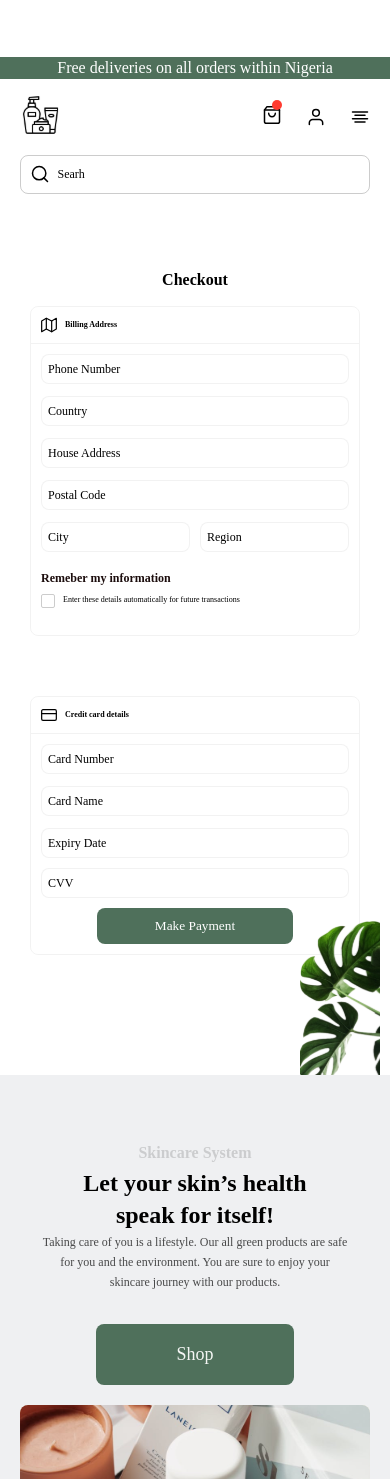
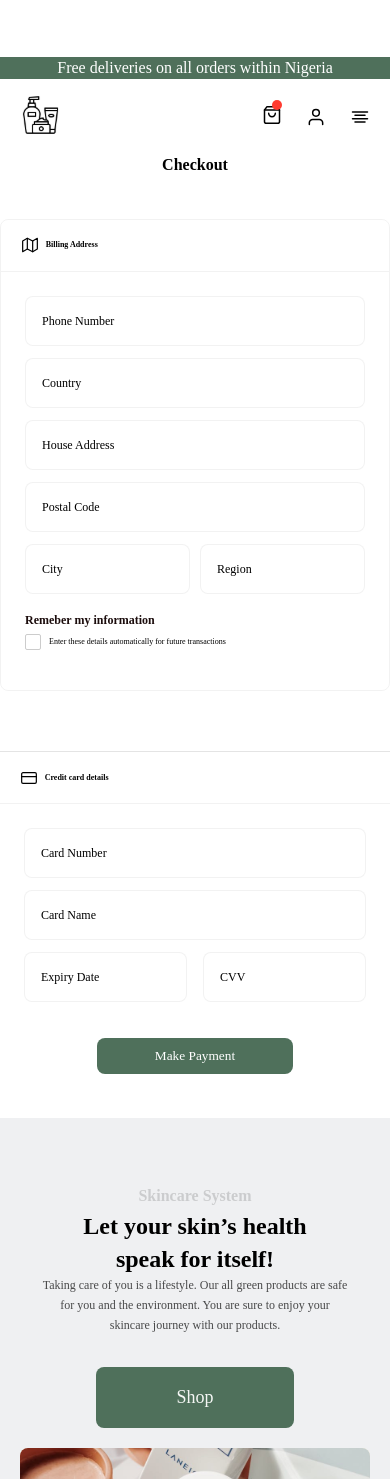
Before and after one commit to rajiss-ctrl/hng-stage-2-task, a React (Vite) app: page /checkout-form in a window 390 px wide. Shown: the top 1479 px of the page. Built offline with nearby package versions, Linux system fonts and the light colour scheme.

Commit message:
responsiveness

```diff
--- a/src/components/NavBar.jsx
+++ b/src/components/NavBar.jsx
@@ -38,7 +38,7 @@ const NavBar = () => {
         <li className='hover-action'> Contact</li>
       </ul>
       <div className="nav-item-right">
-      <div className="search">
+      <div  className={`search`}>
         <img src={Search} alt="" />
         <input placeholder='Searh' type="text" />
       </div>
@@ -56,7 +56,7 @@ const NavBar = () => {
       </div>
 
     </nav>
-      <div className="search-mobile">
+      <div  className={`${location.pathname === "/checkout-form" || location.pathname === "/cart-preview-page" ? "search-mobile-none" : "search-mobile"}`}>
         <img src={Search} alt="" />
         <input placeholder='Searh' type="text" />
       </div>
--- a/src/global.css
+++ b/src/global.css
@@ -98,7 +98,7 @@ nav ul{
   gap: 40px;
   border: none;
 }
-.search-mobile{
+.search-mobile,.search-mobile-none{
   display: none;
 }
 nav ul,nav .nav-item-right,
@@ -646,7 +646,9 @@ line-height: 16.2px;
     border-radius: 8px;
     border: 1px solid rgba(0, 0, 0, 0.2);
   }
-
+.search-mobile-none{
+  display: none;
+}
   .search-mobile input {
     outline: none;
     border: none;
--- a/src/pages/CartPreviewPage.css
+++ b/src/pages/CartPreviewPage.css
@@ -388,8 +388,12 @@ td.td-flex .title-size span {
 /* Responsive CSS */
 
 @media (max-width: 1024px) {
+  .cartpreview-wrap{
+    padding: 0 30px 0 0;
+    gap: 20px;
+}
   .product {
-    width: 80%;
+    width: 60%;
   }
 
   th, td {
@@ -419,7 +423,11 @@ td.td-flex .title-size span {
   }
 }
 
-@media (max-width: 768px) {
+@media (max-width: 912px) {
+  .cartpreview-wrap{
+    padding: 0 30px 0 0;
+    gap: 20px;
+}
   .product {
     width: 90%;
     padding: 20px 0 60px 0;
@@ -457,6 +465,9 @@ td.td-flex .title-size span {
 
   td.td-flex .title-size h4 {
     font-size: 12px;
+  }
+  .cost .btn button{
+    padding: 10px 20px;
   }
 }
 
@@ -605,7 +616,12 @@ td.td-flex .title-size span {
 
   .cost {
     margin-top: 60px;
+    padding: 0;
   }
+  .apple-pay,.credit-card,.bank{
+    padding: 16px 20px;
+  }
+
   .cost button{
     background: rgba(79, 112, 91, 1);
     padding: 18px;
--- a/src/pages/CheckoutForm.css
+++ b/src/pages/CheckoutForm.css
@@ -10,6 +10,7 @@
     font-size: 24px;
     font-weight: 700;
     line-height: 32.4px;
+    margin-bottom: 28px;
 }
 .checkoutform-wrapper img.checkout{
     position: absolute;
@@ -64,17 +65,19 @@ form input{
     border-radius: 8px;
     margin-bottom: 32px;
 }
+.remember-btn input[type="checkbox"]{
+  width: 16px;
+  height: 16px;
+  margin: 0;
+  padding: 0;
+}
 .remember-btn{
     display: flex;
     align-items: center;
     gap: 8px;
     margin-bottom: 16px;
 }
-.remember-btn input{
-    width: auto;
-    height: auto;
-    margin: 0;
-}
+
 .remember-btn p{
     font-family: Satoshi;
     font-size: 12px;
@@ -223,6 +226,18 @@ form div .form2-btn button{
 
   /* For small mobile screens (max-width: 480px) */
   @media (max-width: 600px) {
+    .checkoutform-wrapper{
+      padding: 0;
+    }
+    .ex-date-cvv{
+      width: 100%;
+      flex-direction: row;
+      gap: 16px;
+    }
+    .ex-date-cvv input{
+      width:50%;
+      margin: 0;
+    }
     .checkout{
       padding-top: 57px;
     }
@@ -230,25 +245,37 @@ form div .form2-btn button{
       padding: 10px;
       font-size: 16px;
     }
-
+    .form2 {
+      border: none;
+    }
+    .form1 .billing,
+    .credit-card-flex{
+      padding:17.33px 20.67px;
+    }
     .billing h4, .credit-card-flex h4 {
       font-size: 8px;
     }
+    .credit-card-flex{
+      border-top: 1px solid rgba(0, 0, 0, 0.1);
+    }
+    .form-container form {
+      padding: 24px;
+    }
+  img.checkout{
+    display: none;
+  }
 
-    .form-container form {
+    /* .billing, .credit-card-flex {
       padding: 10px;
-    }
-
-    .billing, .credit-card-flex {
-      padding: 10px;
-    }
+    } */
 
     .form2-btn button {
       padding: 8px 10px;
+      margin-top: 24px;
     }
 
-    form input {
-      padding: 6px;
+    form input[type="text"],form input[type="number"] {
+      padding: 16px;
       margin-bottom: 12px;
     }
 
--- a/src/pages/CheckoutForm.jsx
+++ b/src/pages/CheckoutForm.jsx
@@ -111,10 +111,10 @@ const CheckoutForm = () => {
                     <input type="number" placeholder='Card Name' />
                     <div className="ex-date-cvv">
                       <input type="text" placeholder='Expiry Date' />
-                      <input type="text" placeholder='CVV' />
+                      <input type="number" placeholder='CVV' />
                     </div>
                     <div className="form2-btn">
-                    <button>Make Payment</button>
+                      <button>Make Payment</button>
                     </div>
                   </div>
                 </form>
```
